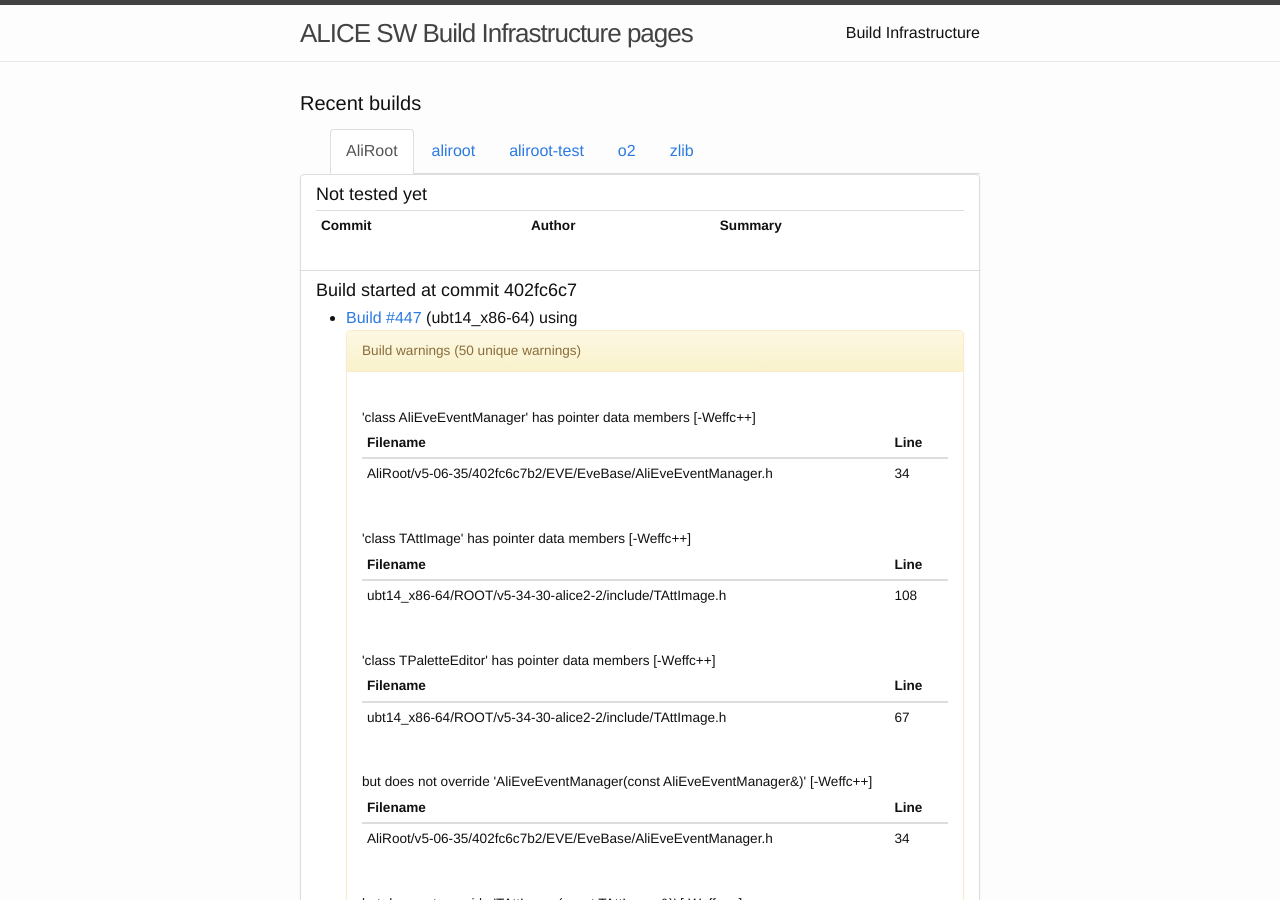
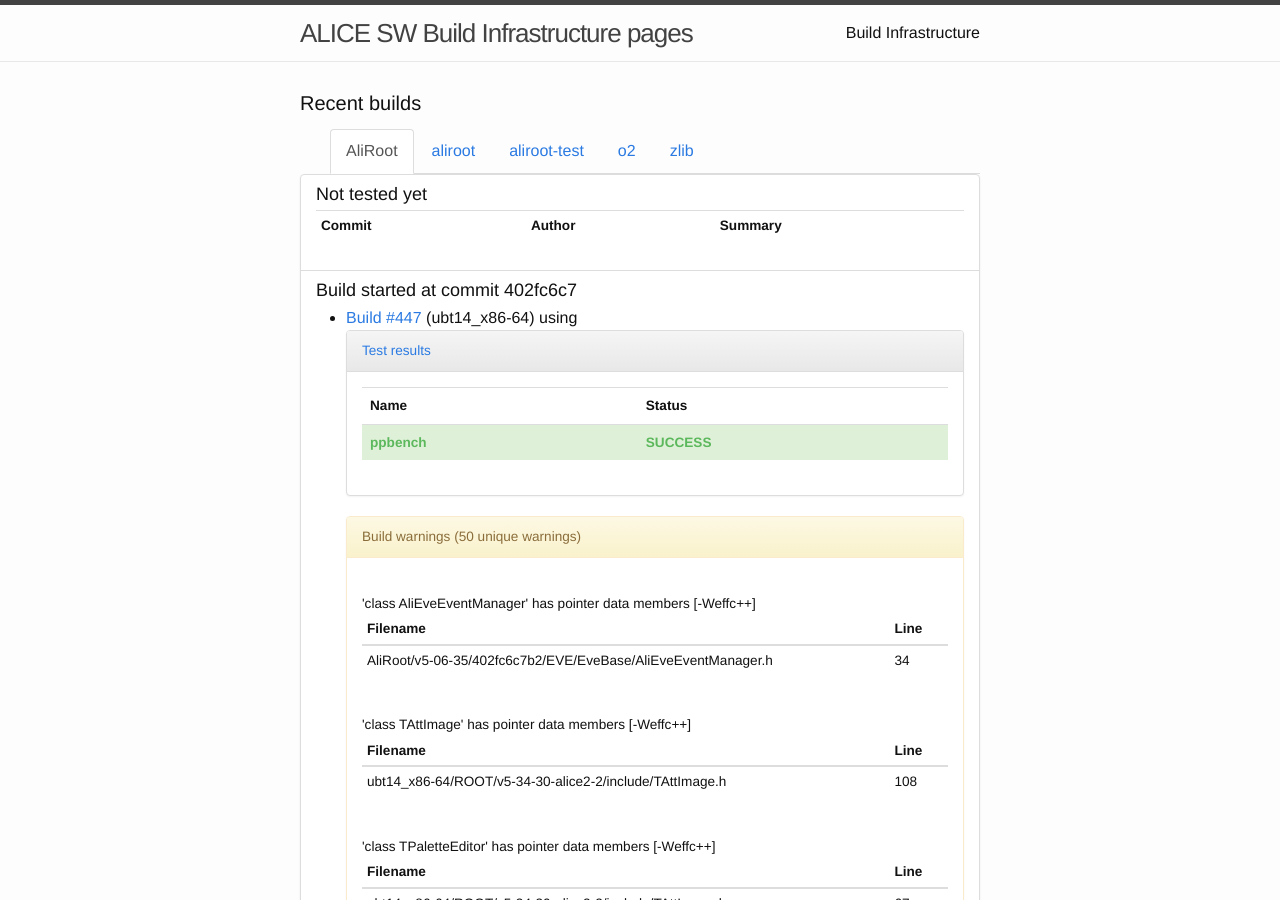
Before and after one commit to alisw/alisw.github.io, a Jekyll site: the page built from index.html, in a window 1280 px wide and 900 px high. Built offline with Jekyll 4.4.1, drawn with Linux system fonts in a browser that asks for light colours; nearby versions of some CDN libraries.

Commit message:
Updated results.

```diff
--- a/_data/tests_status.json
+++ b/_data/tests_status.json
@@ -456,6 +456,18 @@
             }
           } ]
         }
+      }, {
+        "key" : "447",
+        "by_name" : {
+          "buckets" : [ {
+            "key" : "ppbench",
+            "status" : {
+              "buckets" : [ {
+                "key" : "SUCCESS"
+              } ]
+            }
+          } ]
+        }
       } ]
     }
   }
```
